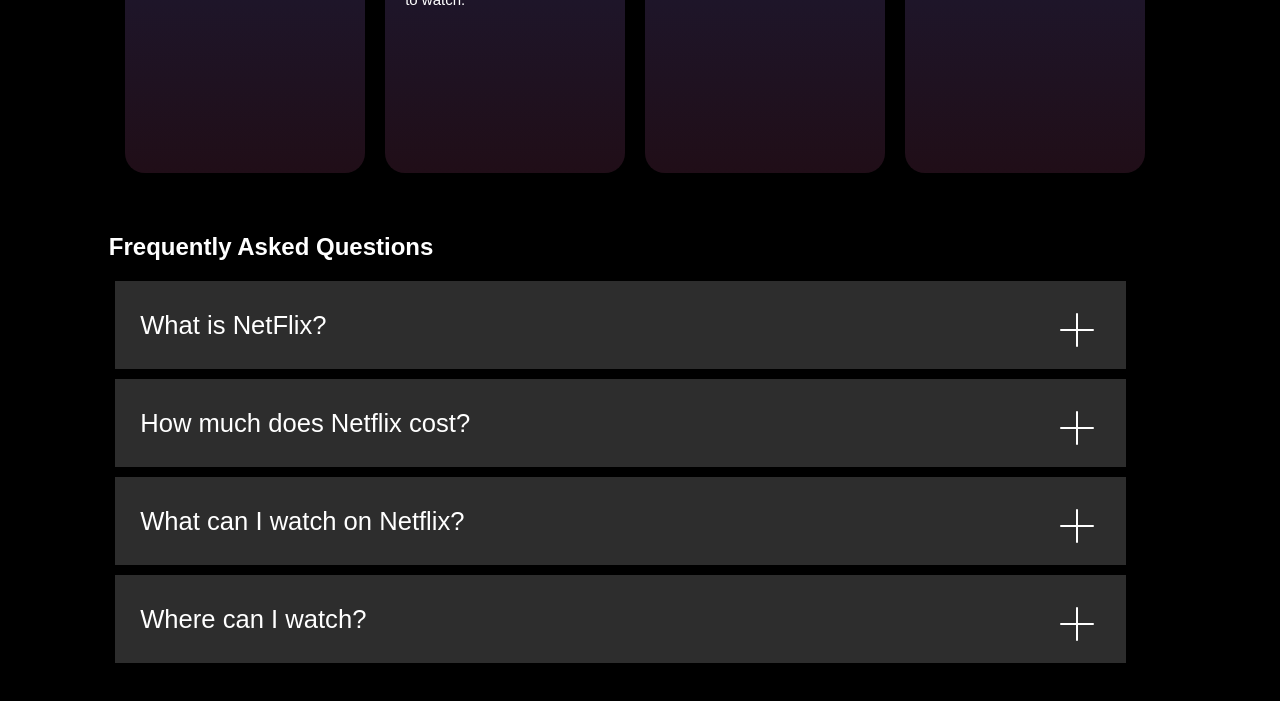
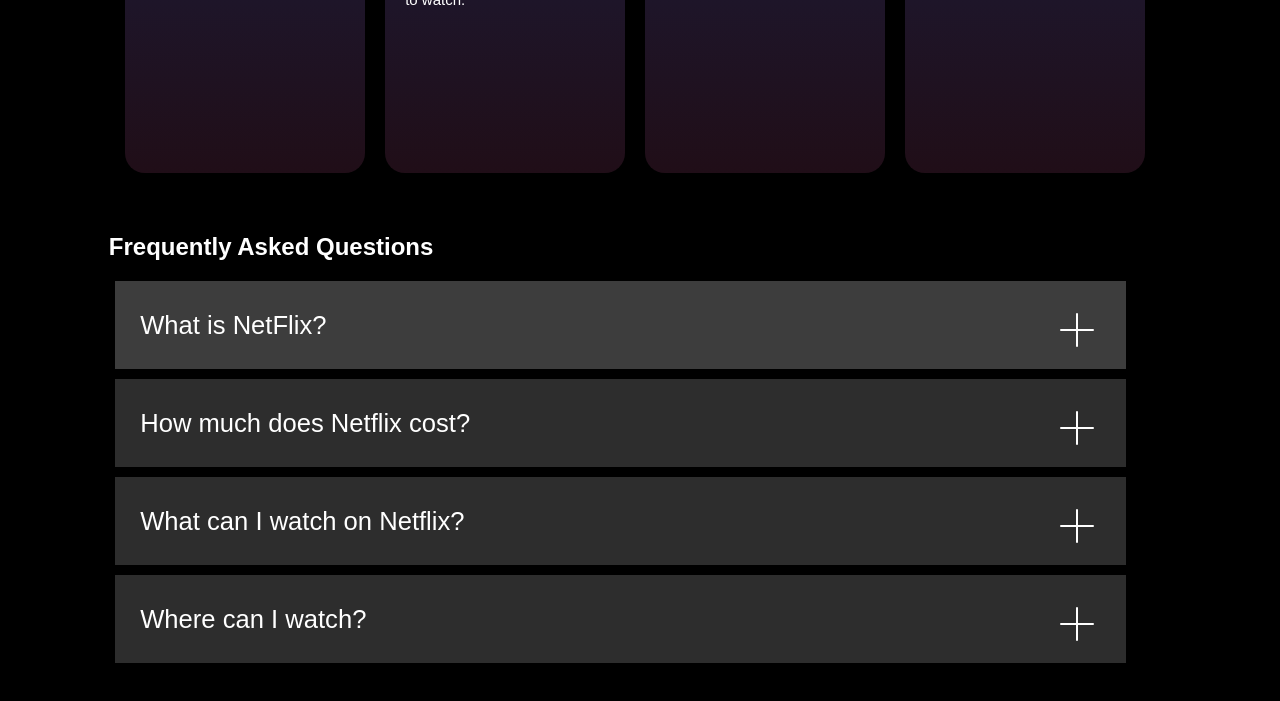
Before and after one commit to nitanshukhandal/Netflix-Clone, a plain HTML site: page index.html in a window 1280 px wide. In both pictures the pointer is over the element "What is NetFlix?". Shown: the part 1675-2376 px from the top of the page. Drawn offline with Linux system fonts and the light colour scheme.

Commit message:
Update style.css

```diff
--- a/style.css
+++ b/style.css
@@ -324,6 +324,11 @@ body {
   justify-content: space-between;
   align-items: center;
 }
+.faqbox:hover {
+  background-color: #3d3d3d;
+  cursor: pointer;
+  transition-duration: 0.3s;
+}
 
 .svg {
   margin-bottom: -10px;
@@ -426,7 +431,6 @@ a:link {
   font-size: 18px;
   line-height: 1;
 }
-
 .dropdown-icon {
   font-size: 18px;
   line-height: 1;
```
